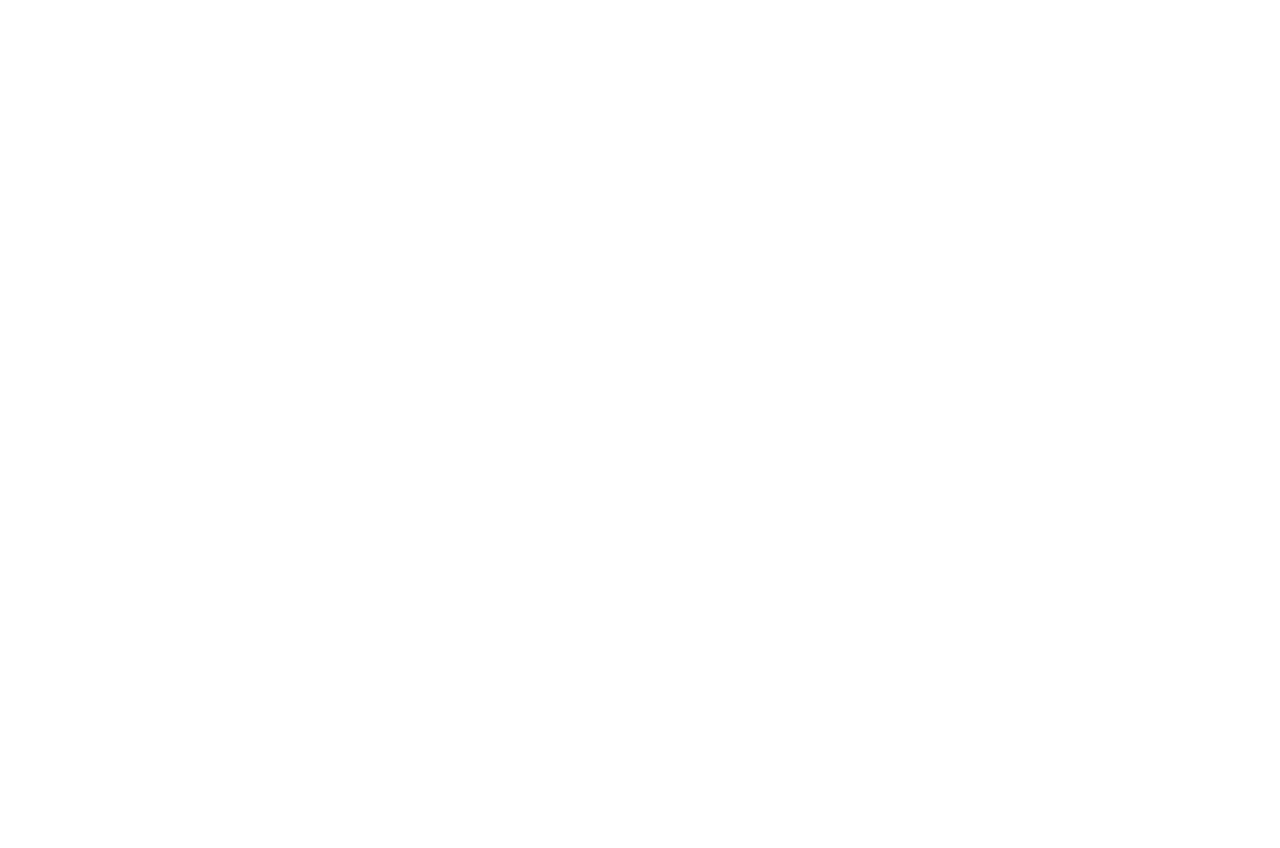
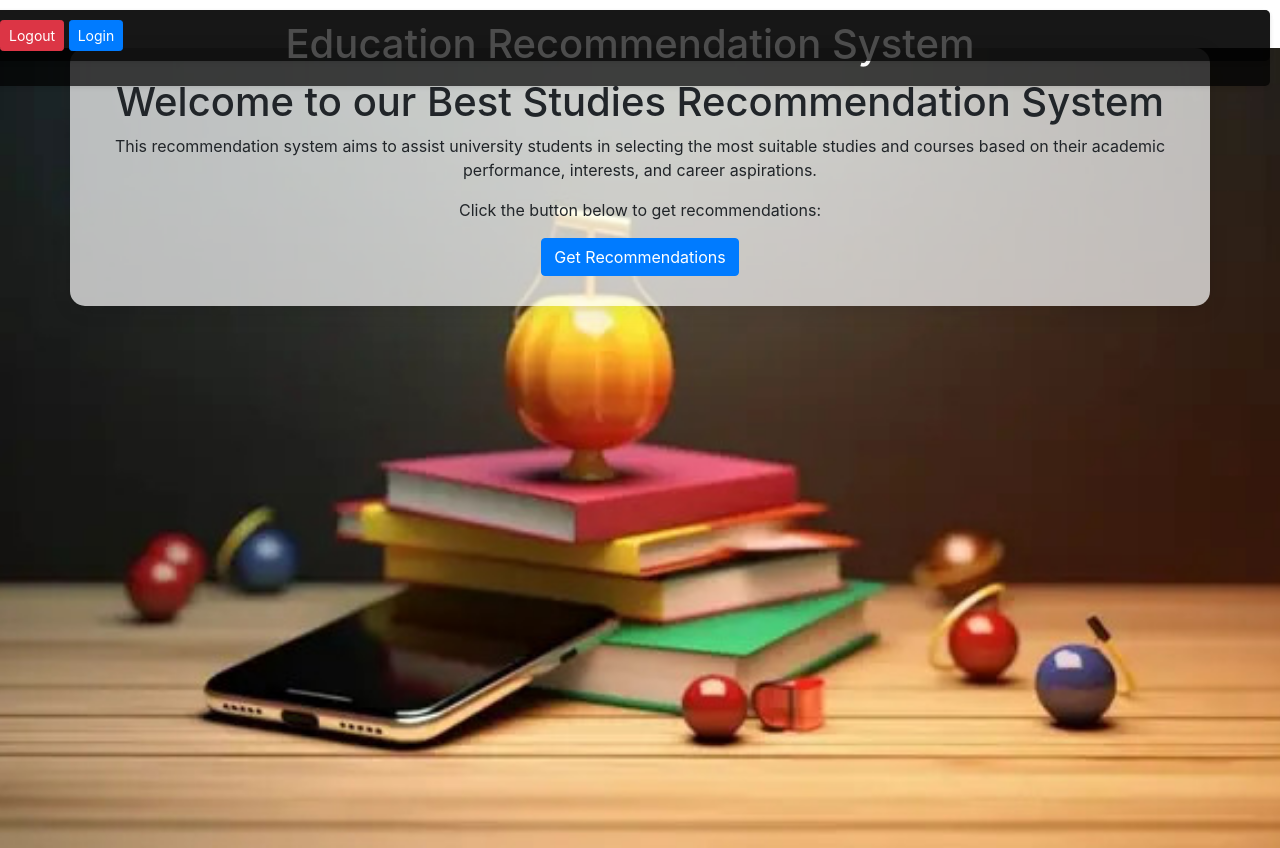
Before and after one commit to 188LeenalBura/Project-, a Flask app: page / in a window 1280 px wide. Before the commit the page is empty. Before the commit the page ends 800 px from the top, so only its background shows below. Run offline with Flask 3, Linux system fonts and the light colour scheme; parts of the project's set-up code (start-up, migrations or seed data) failed here and were passed over; some libraries are stand-ins or nearby versions.

Commit message:
First Commit

```diff
--- a/Templates/home.html
+++ b/Templates/home.html
@@ -0,0 +1,84 @@
+<!DOCTYPE html>
+<html lang="en">
+<head>
+    <meta charset="UTF-8">
+    <meta name="viewport" content="width=device-width, initial-scale=1.0">
+    <title>Studies Recommendation</title>
+    <link rel="stylesheet" href="https://maxcdn.bootstrapcdn.com/bootstrap/4.5.2/css/bootstrap.min.css">
+    <style>
+        .mynav {
+            border-radius: 10px;
+            box-shadow: 0px 20px 60px rgba(0, 0, 0, 0.1); /* Increased shadow for mynav */
+            background: rgba(0, 0, 0, 0.7); /* Semi-transparent background color */
+            color: white;
+            padding: 10px;
+            width: 100%;
+        }
+
+        .container {
+            margin-top: 50px;
+            border-radius: 15px;
+            box-shadow: 0 4px 20px rgba(0, 0, 0, 0.1); /* Increased shadow for container */
+            padding: 30px;
+            background-color: rgba(255, 255, 255, 0.7);
+            text-align: center;
+        }
+
+        .bg-image {
+            background-size: cover;
+            background-position: center;
+            height: 100vh;
+            transition: background-image 2s ease-in-out;
+        }
+        .mynav {
+    border-radius: 10px;
+    box-shadow: 0px 20px 60px rgba(0, 0, 0, 0.1); /* Increased shadow for mynav */
+    background: rgba(0, 0, 0, 0.7); /* Semi-transparent background color */
+    color: white;
+    padding: 10px;
+    position: absolute;
+    top: 10px;
+    right: 10px;
+    border-radius: 5px;
+}
+
+    </style>
+</head>
+<body>
+    <div class="bg-image" id="bgImage">
+        <div class="mynav shadow-sm" background:transparent; color:white;text:bold; padding:10px;width:100%;>
+            <h1 class="text-center">Education Recommendation System</h1>
+        </div>
+
+        <div class="container mt-5">
+            <h1>Welcome to our Best Studies Recommendation System</h1>
+            <p>This recommendation system aims to assist university students in selecting the most suitable studies and courses based on their academic performance, interests, and career aspirations.</p>
+            <p>Click the button below to get recommendations:</p>
+            <a href="recommend.html" class="btn btn-primary">Get Recommendations</a>
+        </div>
+    </div>
+    <div class="mynav shadow-sm">
+
+            <a href="{{ url_for('logout') }}" class="btn btn-danger btn-sm">Logout </a>
+
+            <a href="{{ url_for('login') }}" class="btn btn-primary btn-sm">Login</a>
+
+    </div>
+
+
+
+    <script>
+        const images = ["img.png", "img_1.png", "img_2.png"]; // Update image paths
+        let currentIndex = 0;
+
+        function changeBackground() {
+            document.getElementById('bgImage').style.backgroundImage = `url('${images[currentIndex]}')`;
+            currentIndex = (currentIndex + 1) % images.length;
+            setTimeout(changeBackground, 2000); // Change every 4 seconds (as per current setting)
+        }
+
+        changeBackground();
+    </script>
+
+</body>
+</html>
```
